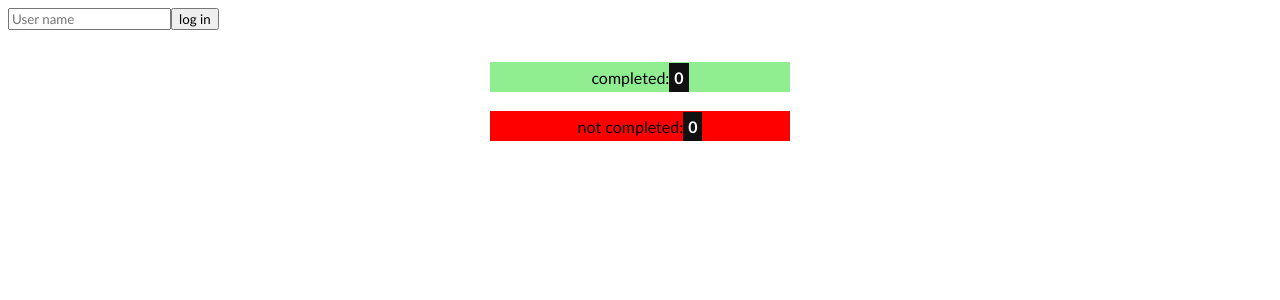
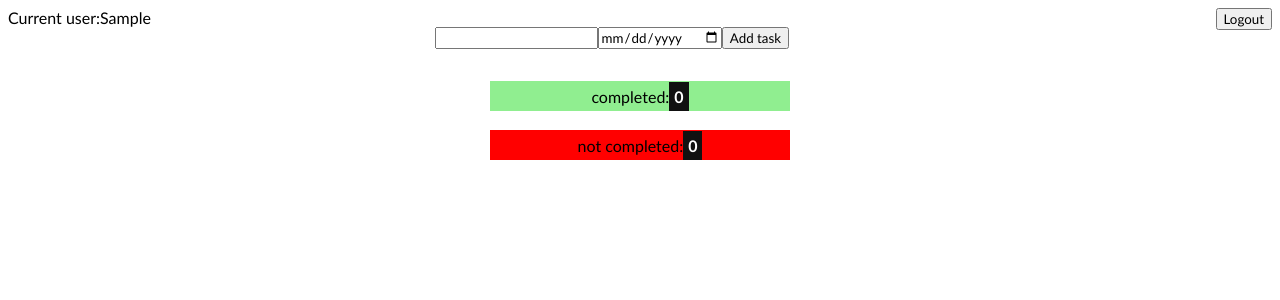
Before and after one commit to PohribniakRoman/ToDoList, a React (Create React App) app: page / in a window 1280 px wide. Both pictures are taken after typing "Sample" into the empty fields and a click on the input "log in". Shown: the top 300 px of the page. Built offline with nearby package versions, Linux system fonts and the light colour scheme.

Commit message:
done login

```diff
--- a/src/App.jsx
+++ b/src/App.jsx
@@ -22,9 +22,12 @@ function App() {
   function updateFormField(event) {
     updateData({ ...data, [event.target.name]: event.target.value });
   }
+  function changeStatus() {
+    updateLogin(!isLogined);
+  }
   return (
     <div>
-      {user ? <Logout /> : <Login />}
+      {user ? <Logout changeStatus={changeStatus}/> : <Login changeStatus={changeStatus}/>}
       <form
         className={user ? "form" : "none"}
         onSubmit={(e) => {
--- a/src/components/Login.jsx
+++ b/src/components/Login.jsx
@@ -1,11 +1,12 @@
 import React, { useState } from "react";
 
-export default function Login() {
+export default function Login( {changeStatus} ) {
     const [field, updateField] = useState("");
     return(
         <form
-        onSubmit={(event) => {
+        onSubmit={(event)=>{
           event.preventDefault();
+          changeStatus();
           localStorage.setItem("user", event.target.name.value.trim());
           updateField("");
         }}
@@ -20,7 +21,7 @@ export default function Login() {
             updateField(event.target.value);
           }}
         />
-        <input type="submit" value="log in" />
+        <input type="submit" value="log in"/>
       </form>
 
     )
--- a/src/components/Logout.jsx
+++ b/src/components/Logout.jsx
@@ -1,8 +1,9 @@
-export default function Logout() {
+export default function Logout({changeStatus}) {
   return (
     <div>
       <button
         onClick={() => {
+          changeStatus();
           localStorage.removeItem("user");
         }}
       >
```
